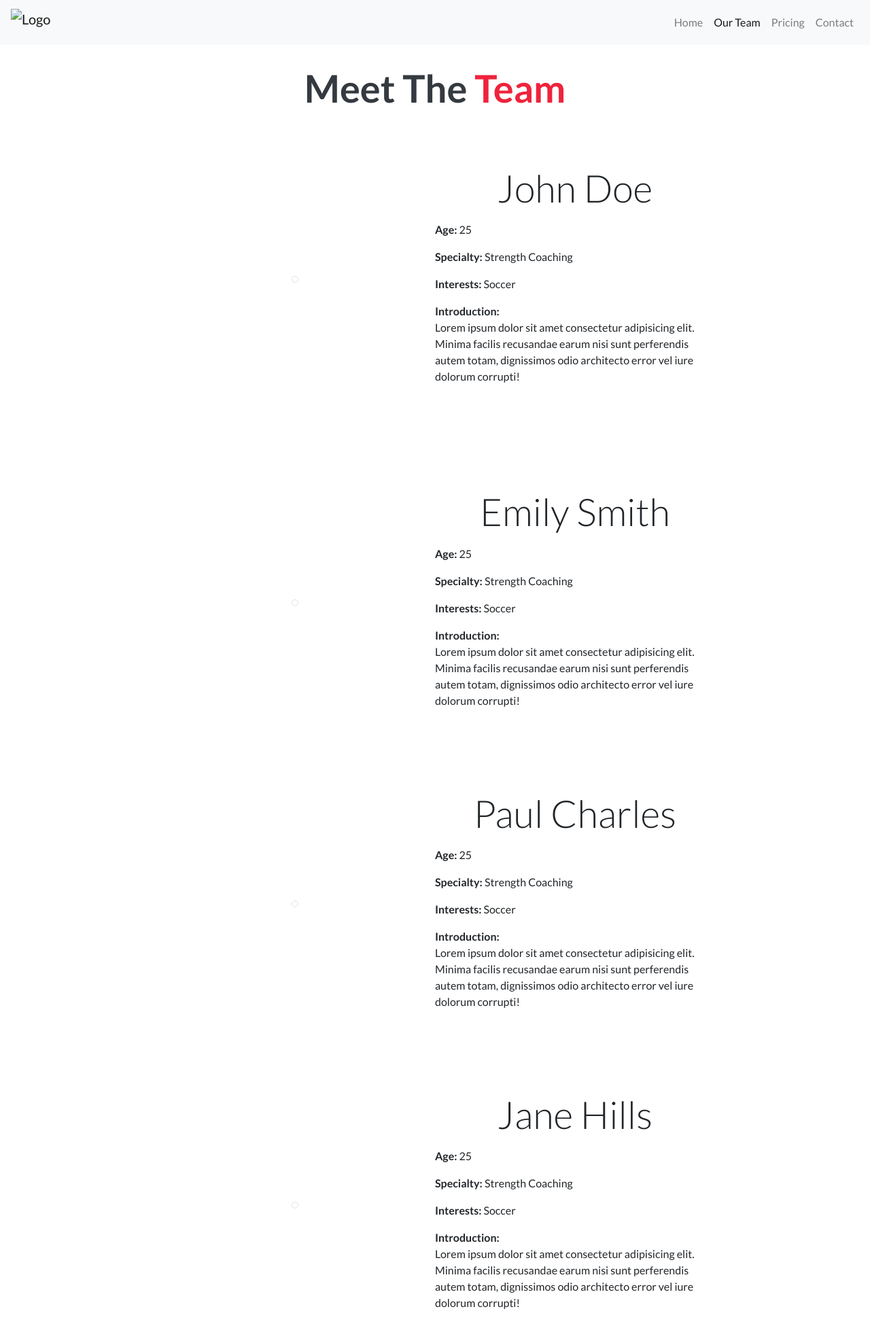
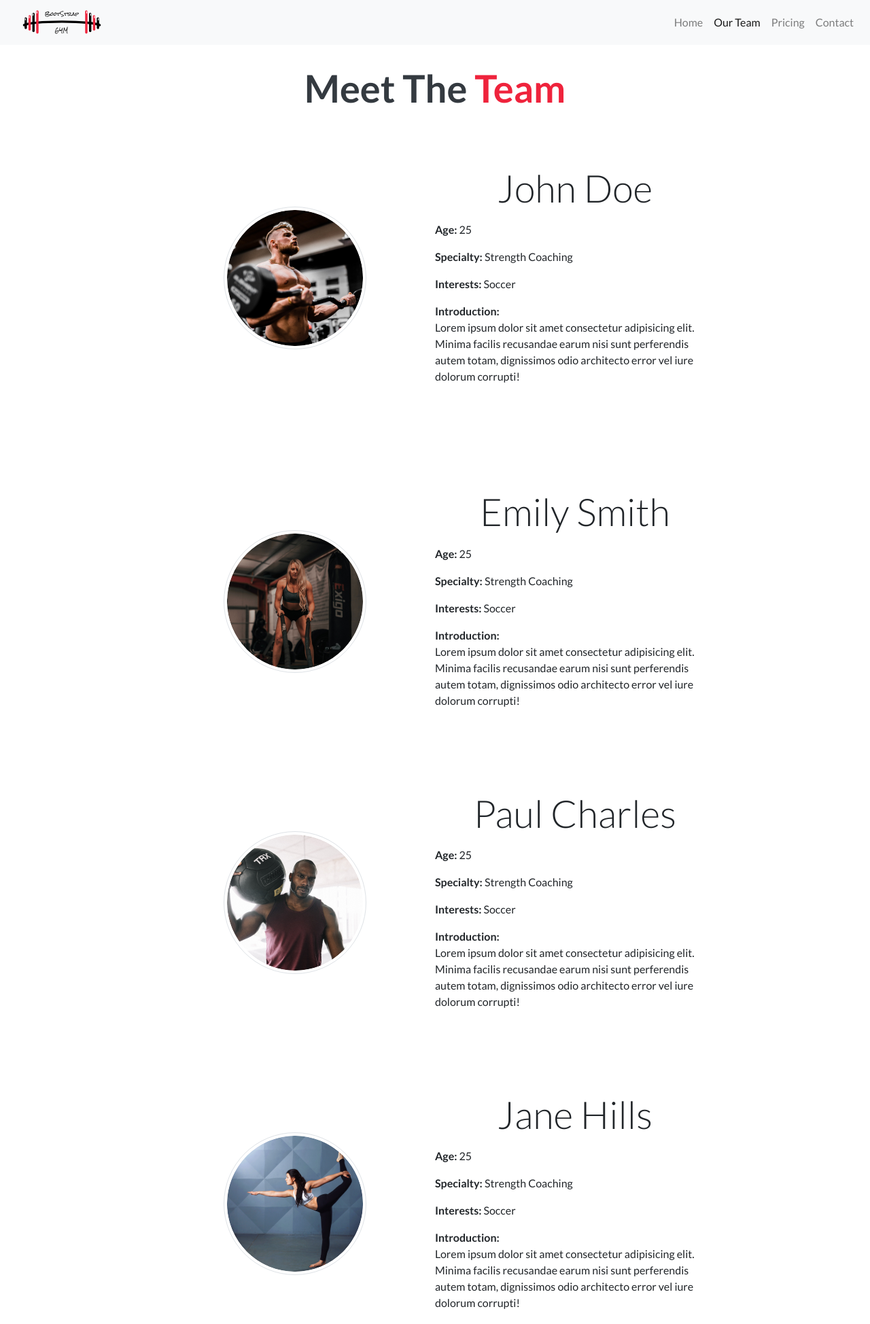
Before and after one commit to jadrake95/BootStrap-Gym, a website: page team.html in a window 1280 px wide. Shown: the whole page at 68% size. Drawn offline with nearby package versions, Linux system fonts and the light colour scheme; the site is published under a folder, as on GitHub Pages, so addresses that start at the root find nothing.

Commit message:
fixed typo in imgs src

```diff
--- a/public/js/app.js
+++ b/public/js/app.js
@@ -6,12 +6,12 @@ window.addEventListener("scroll", function () {
     navbar.classList.add("navbar-light");
     navbar.classList.remove("bg-transparent");
     navbar.classList.remove("navbar-dark");
-    logo.src = "/public/images/NEW_LOGO.svg";
+    logo.src = "public/images/NEW_LOGO.svg";
   } else {
     navbar.classList.remove("bg-light");
     navbar.classList.remove("navbar-light");
     navbar.classList.add("bg-transparent");
     navbar.classList.add("navbar-dark");
-    logo.src = "/public/images/NEW_LOGO(light).svg";
+    logo.src = "public/images/NEW_LOGO(light).svg";
   }
 });
--- a/team.html
+++ b/team.html
@@ -11,7 +11,7 @@
     <nav class="navbar navbar-expand-lg navbar-light bg-light w-100 fixed-top">
       <a class="navbar-brand" href="home.html">
         <img
-          src="/public/images/NEW_LOGO.svg"
+          src="public/images/NEW_LOGO.svg"
           width="150"
           height="40"
           class="d-inline-block align-top"
@@ -63,7 +63,7 @@
         >
           <div class="col text-center">
             <img
-              src="/public/images/anastase-maragos-7kEpUPB8vNk-unsplash 1.png"
+              src="public/images/anastase-maragos-7kEpUPB8vNk-unsplash 1.png"
               alt=""
               class="img-fluid img-thumbnail rounded-circle m-auto"
             />
@@ -100,7 +100,7 @@
         >
           <div class="col text-center">
             <img
-              src="/public/images/samuel-girven-RrCvrrYtlqQ-unsplash 1.png"
+              src="public/images/samuel-girven-RrCvrrYtlqQ-unsplash 1.png"
               alt=""
               class="img-fluid img-thumbnail rounded-circle m-auto"
             />
@@ -135,7 +135,7 @@
         >
           <div class="col text-center">
             <img
-              src="/public/images/karsten-winegeart-B6TfgqipBwY-unsplash 1.png"
+              src="public/images/karsten-winegeart-B6TfgqipBwY-unsplash 1.png"
               alt=""
               class="img-fluid img-thumbnail rounded-circle m-auto"
             />
@@ -170,7 +170,7 @@
         >
           <div class="col text-center">
             <img
-              src="/public/images/emily-sea-coiWR0gT8Cw-unsplash 1.png"
+              src="public/images/emily-sea-coiWR0gT8Cw-unsplash 1.png"
               alt=""
               class="img-fluid img-thumbnail rounded-circle m-auto"
             />
```
Also changed, not shown: contact.html (+1 -1 lines), index.html (+1 -1 lines), pricing.html (+1 -1 lines).
